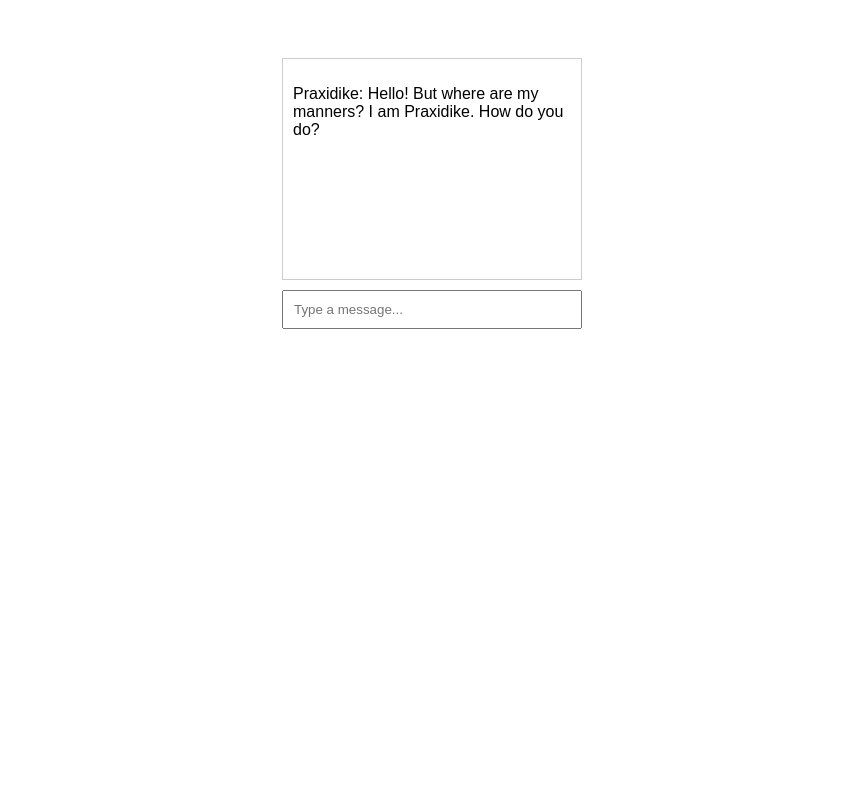
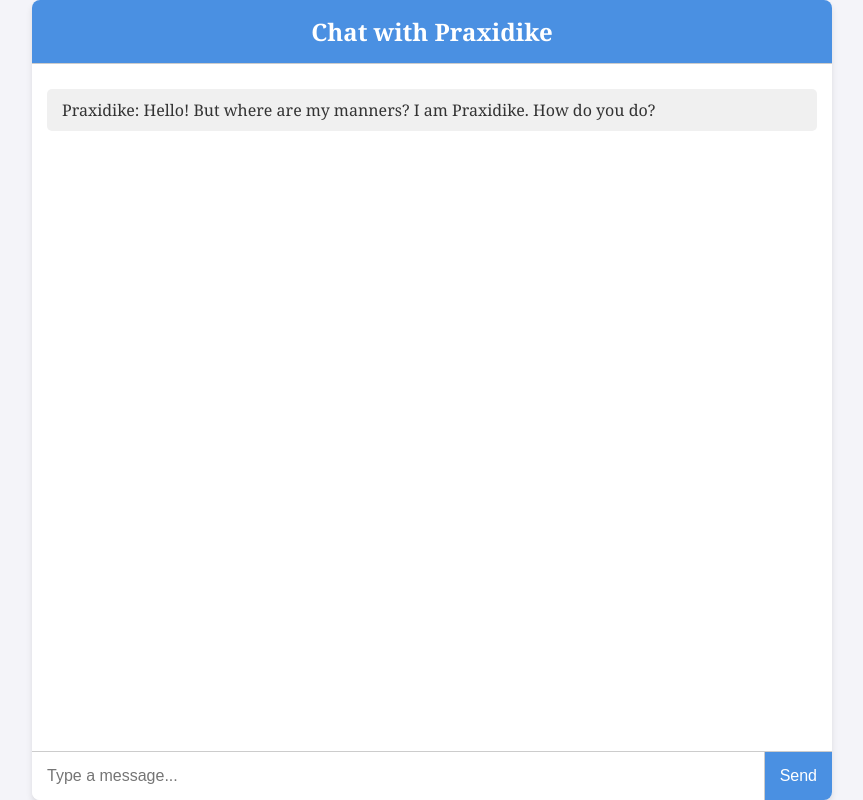
Before and after one commit to 5quidL0rd/Professor-Praxidike, a plain HTML site: page index.html in a window 1280 px wide. Shown: the whole page, without its empty margins (208-1071 px from the left). Drawn offline with Linux system fonts and the light colour scheme.

Commit message:
Update index.html

```diff
--- a/index.html
+++ b/index.html
@@ -3,20 +3,88 @@
 <head>
     <meta charset="UTF-8">
     <meta name="viewport" content="width=device-width, initial-scale=1.0">
-    <title>Chatbot</title>
+    <title>Chat with Praxidike, the Pedantic Professor</title>
     <style>
-        body { font-family: Arial, sans-serif; }
-        .chat-container { width: 300px; margin: auto; padding-top: 50px; }
-        .chat-box { border: 1px solid #ccc; padding: 10px; min-height: 200px; margin-bottom: 10px; }
-        .user-input { width: 100%; padding: 10px; box-sizing: border-box; }
+        body {
+            font-family: 'Georgia', serif;
+            background: #f4f4f9;
+            color: #333;
+            display: flex;
+            justify-content: center;
+            align-items: center;
+            height: 100vh;
+            margin: 0;
+        }
+        .chat-container {
+            width: 100%;
+            height: 100%;
+            max-width: 800px;
+            background: #fff;
+            border-radius: 8px;
+            box-shadow: 0 4px 6px rgba(0, 0, 0, 0.1);
+            overflow: hidden;
+            display: flex;
+            flex-direction: column;
+        }
+        .chat-header {
+            background: #4a90e2;
+            color: #fff;
+            padding: 15px;
+            text-align: center;
+            font-size: 1.5em;
+            font-weight: bold;
+        }
+        .chat-box {
+            padding: 15px;
+            flex: 1;
+            overflow-y: auto;
+            border-top: 1px solid #ccc;
+        }
+        .chat-box p {
+            margin: 10px 0;
+            padding: 10px 15px;
+            border-radius: 5px;
+        }
+        .chat-box p:nth-child(odd) {
+            background: #f0f0f0;
+        }
+        .chat-box p:nth-child(even) {
+            background: #e1f5fe;
+        }
+        .user-input-container {
+            display: flex;
+            border-top: 1px solid #ccc;
+        }
+        .user-input {
+            flex: 1;
+            padding: 15px;
+            border: none;
+            border-right: 1px solid #ccc;
+            font-size: 1em;
+        }
+        .send-button {
+            padding: 15px;
+            background: #4a90e2;
+            color: #fff;
+            border: none;
+            cursor: pointer;
+            font-size: 1em;
+        }
+        .send-button:hover {
+            background: #357abd;
+        }
     </style>
 </head>
 <body>
     <div class="chat-container">
+        <div class="chat-header">Chat with Praxidike</div>
         <div class="chat-box" id="chat-box"></div>
-        <input type="text" id="user-input" class="user-input" placeholder="Type a message...">
+        <div class="user-input-container">
+            <input type="text" id="user-input" class="user-input" placeholder="Type a message...">
+            <button class="send-button">Send</button>
+        </div>
     </div>
 
-    <script src="Chatbot.js"></script>
+    <script src="chatbot.js"></script>
 </body>
 </html>
```
